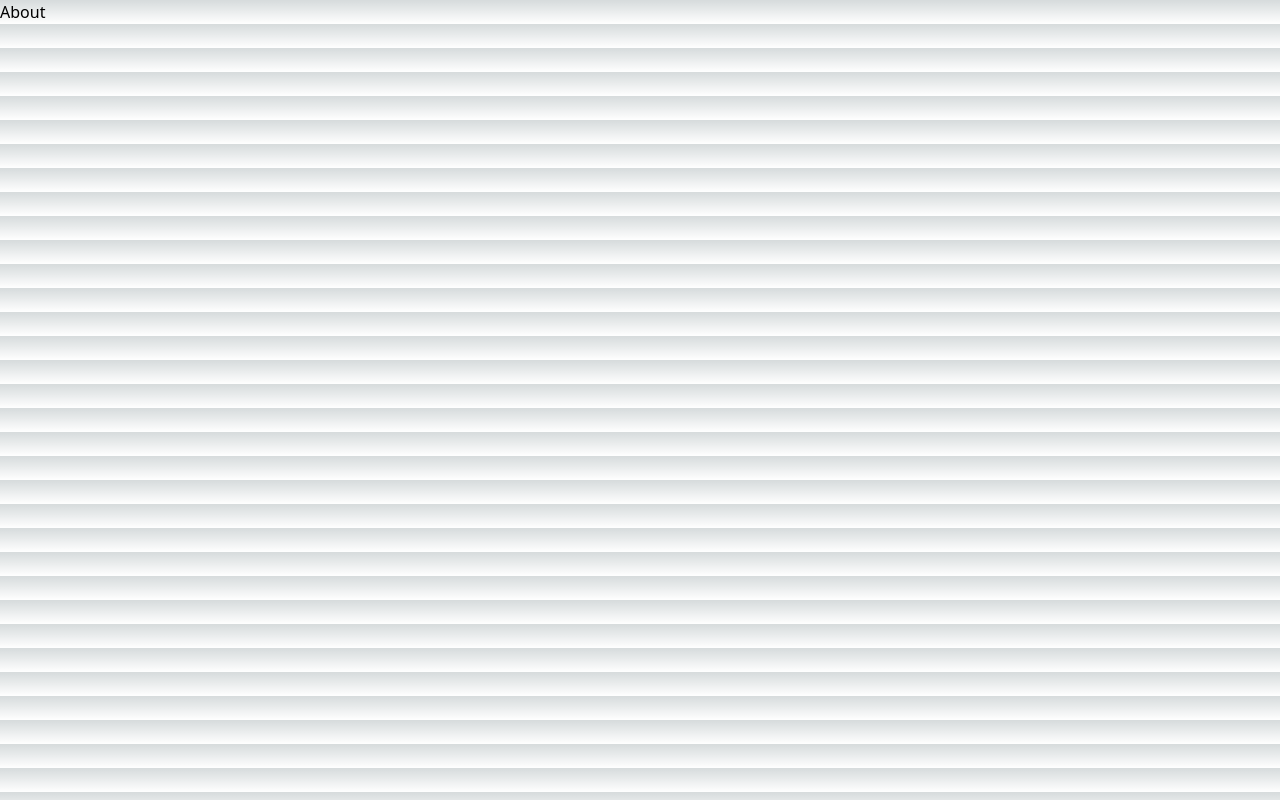
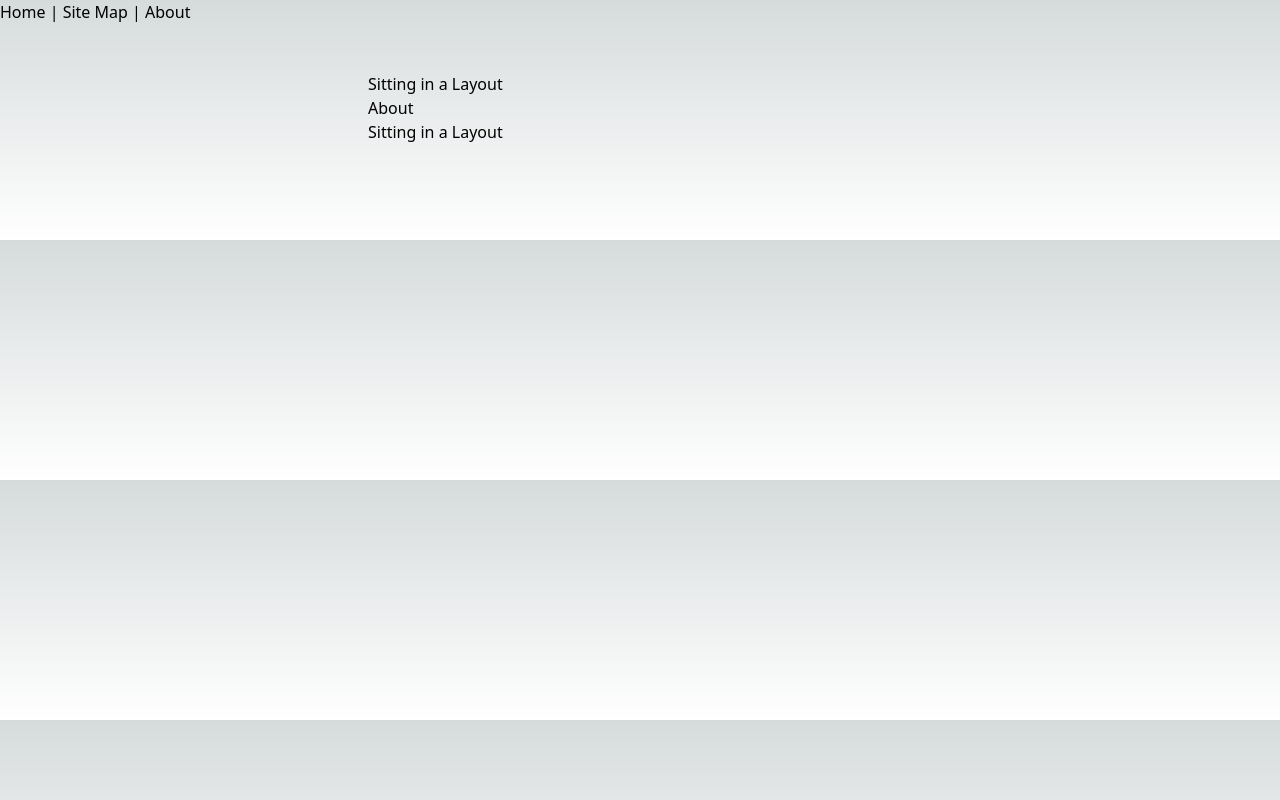
Before and after one commit to dafywinf/next-js-training, a Next.js app: page /about in a window 1280 px wide. Built offline with nearby package versions, Linux system fonts and the light colour scheme.

Commit message:
Adding Layout - TODO next

```diff
--- a/components/layout.tsx
+++ b/components/layout.tsx
@@ -1,13 +1,17 @@
 import React from "react";
 
 import styles from './layout.module.css';
+import Navbar from "./navbar";
 
 export default function Layout(params: { children: any }) {
     return (
+        <>
+        <Navbar/>
         <div className={styles.container}>
             <h1>Sitting in a Layout</h1>
             {params.children}
             <h2>Sitting in a Layout</h2>
         </div>
+        </>
     )
 }
--- /dev/null
+++ b/components/navbar.tsx
@@ -0,0 +1,13 @@
+import Link from "next/link"
+
+export default function Navbar() {
+    return (
+        <div>
+            <Link href="/">Home</Link>
+            &nbsp;|&nbsp;
+            <Link href="/site-map">Site Map</Link>
+            &nbsp;|&nbsp;
+            <Link href="/about">About</Link>
+        </div>
+    );
+}
--- a/pages/_app.tsx
+++ b/pages/_app.tsx
@@ -1,6 +1,15 @@
 import '@/styles/globals.css'
 import type { AppProps } from 'next/app'
 
+import Layout from '@/components/layout'
+
 export default function App({ Component, pageProps }: AppProps) {
-  return <Component {...pageProps} />
+  return (
+    <Layout>
+      <Component {...pageProps} />
+    </Layout>
+  )
+
+  //TODO - https://nextjs.org/docs/basic-features/layouts
+  //const getLayout = Component.getLayout || ((page) => page)
 }
--- a/pages/about.jsx
+++ b/pages/about.jsx
@@ -3,3 +3,13 @@ export default function About() {
         <div>About</div>
     )
 }
+
+About.getLayout = function getLayout(page) {
+    return (
+        <>
+            {page}
+            <h2>Custom Layout</h2>
+        </>
+
+    )
+}
--- a/pages/site-map.tsx
+++ b/pages/site-map.tsx
@@ -1,7 +1,5 @@
 import Link from "next/link";
 import Head from "next/head";
-import Layout from '../components/layout';
-
 
 export default function SiteMap() {
 
@@ -12,7 +10,6 @@ export default function SiteMap() {
             <Head>
                 <title>This is the tile page</title>
             </Head>
-            <Layout>
             <div>Site Map</div>
             <ul>
                 <li>
@@ -45,7 +42,6 @@ export default function SiteMap() {
 
 
             </ul>
-            </Layout>
         </>
     )
 
```
